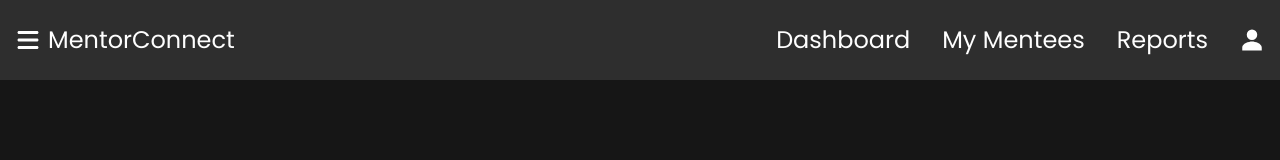
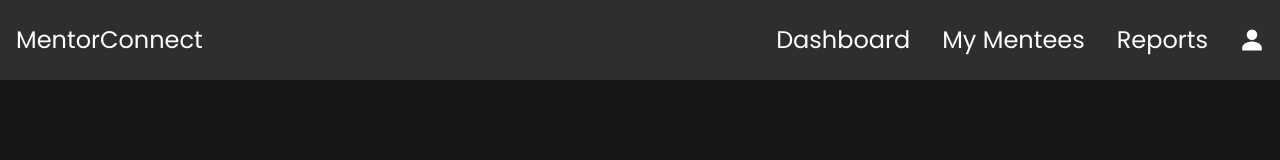
Before and after one commit to moeez506/Mentorship-Portal, a React (Create React App) app in the folder client/: page / in a window 1280 px wide. Shown: the top 160 px of the page. Built offline with nearby package versions, Linux system fonts and the light colour scheme.

Commit message:
Removed Extra Pages

```diff
--- a/client/src/App.jsx
+++ b/client/src/App.jsx
@@ -1,32 +1,32 @@
 import React from "react";
 import { BrowserRouter, Route, Routes } from "react-router-dom";
 import "./App.css";
+import Hero from "./components/Route/Hero/Hero";
 import Navbar from "./components/Layout/Navbar";
-import {
-  LoginPage,
-  ProfilePage,
-  RequestPage,
-  RoadmapPage,
-  SignUpPage,
-  TaskPage,
-  MentorsList,
-  StudentsList,
-  Hero,
-} from "./Routes/Routes";
+import Sidebar from "./components/Layout/Sidebar";
+import Login from "./components/Auth/Login";
+import SignUp from "./components/Auth/SignUp";
+import RoadmapPage from "./components/Roadmap/RoadmapPage";
+import TaskPage from "./components/Roadmap/TaskPage";
+import RequestsPage from "./components/Requests/RequestsPage";
+import Profile from "./components/Profile/Profile";
+import MentorsList from "./components/List/MentorsList";
+import StudentsList from "./components/List/StudentsList";
 
 const App = () => {
   return (
     <>
       <BrowserRouter>
         <Navbar />
+        <Sidebar />
         <Routes>
           <Route path="/" element={<Hero />} />
-          <Route path="/login" element={<LoginPage />} />
-          <Route path="/sign-up" element={<SignUpPage />} />
+          <Route path="/login" element={<Login />} />
+          <Route path="/sign-up" element={<SignUp />} />
           <Route path="/roadmaps" element={<RoadmapPage />} />
-          <Route path="/requests" element={<RequestPage />} />
-          <Route path="/profile" element={<ProfilePage />} />
           <Route path="/task/:id" element={<TaskPage />} />
+          <Route path="/requests" element={<RequestsPage />} />
+          <Route path="/profile" element={<Profile />} />
           <Route path="/mentors" element={<MentorsList />} />
           <Route path="/students" element={<StudentsList />} />
         </Routes>
--- a/client/src/Routes/Routes.jsx
+++ /dev/null
@@ -1,21 +0,0 @@
-import RequestPage from "../components/Requests/RequestsPage";
-import RoadmapPage from "../components/Roadmap/RoadmapPage";
-import TaskPage from "../components/Roadmap/TaskPage";
-import Hero from "../components/Route/Hero/Hero";
-import LoginPage from "../components/Auth/Login";
-import ProfilePage from "../components/Profile/Profile";
-import SignUpPage from "../components/Auth/SignUp";
-import MentorsList from "../components/List/MentorsList";
-import StudentsList from "../components/List/StudentsList";
-
-export {
-  Hero,
-  LoginPage,
-  ProfilePage,
-  RequestPage,
-  RoadmapPage,
-  SignUpPage,
-  TaskPage,
-  MentorsList,
-  StudentsList,
-};
--- a/client/src/components/Layout/Navbar.jsx
+++ b/client/src/components/Layout/Navbar.jsx
@@ -1,18 +1,76 @@
-import React, { useState } from "react";
-import { FaBars } from "react-icons/fa6";
-import { IoClose, IoPersonSharp } from "react-icons/io5";
+// import React, { useState } from "react";
+// import { FaBars } from "react-icons/fa6";
+// import { IoClose, IoPersonSharp } from "react-icons/io5";
+// import { Link, useNavigate } from "react-router-dom";
+// import { useAuth } from "../../context";
+// import Sidebar from "./Sidebar";
+
+// const Navbar = () => {
+//   const navigate = useNavigate();
+//   const [isSidebarOpen, setIsSidebarOpen] = useState(false);
+//   const { isStudentLoggedIn, isMentorLoggedIn } = useAuth();
+
+//   const toggleSidebar = () => {
+//     setIsSidebarOpen(!isSidebarOpen);
+//   };
+
+//   const handleUserIconClick = () => {
+//     if (!isStudentLoggedIn && !isMentorLoggedIn) {
+//       navigate("/sign-up");
+//     } else if (isMentorLoggedIn || isStudentLoggedIn) {
+//       navigate("/dashboard");
+//     }
+//   };
+
+//   return (
+//     <>
+//       <div className="bg-[#2e2e2e] sticky flex justify-between items-center w-full h-20 font-Poppins top-0 left-0 right-0 z-50 px-4">
+//         <div className="text-[#fefefe] text-2xl flex items-center cursor-pointer">
+//           {isSidebarOpen ? (
+//             <IoClose className="mr-2" onClick={toggleSidebar} />
+//           ) : (
+//             <FaBars className="mr-2" onClick={toggleSidebar} />
+//           )}
+//           <Link to="/" className="text-[#fefefe] text-2xl no-underline">
+//             MentorConnect
+//           </Link>
+//         </div>
+//         <div className="flex items-center gap-8">
+//           <Link
+//             to="/dashboard"
+//             className="text-[#fefefe] text-2xl no-underline"
+//           >
+//             Dashboard
+//           </Link>
+//           <Link to="/mentees" className="text-[#fefefe] text-2xl no-underline">
+//             My Mentees
+//           </Link>
+//           <Link to="/reports" className="text-[#fefefe] text-2xl no-underline">
+//             Reports
+//           </Link>
+//           <IoPersonSharp
+//             className="text-[#fefefe] cursor-pointer"
+//             size={24}
+//             onClick={handleUserIconClick}
+//           />
+//         </div>
+//       </div>
+//       <Sidebar isOpen={isSidebarOpen} toggleSidebar={toggleSidebar} />
+//     </>
+//   );
+// };
+
+// export default Navbar;
+
+import React from "react";
 import { Link, useNavigate } from "react-router-dom";
 import { useAuth } from "../../context";
+import { IoPersonSharp } from "react-icons/io5";
 import Sidebar from "./Sidebar";
 
 const Navbar = () => {
   const navigate = useNavigate();
-  const [isSidebarOpen, setIsSidebarOpen] = useState(false);
   const { isStudentLoggedIn, isMentorLoggedIn } = useAuth();
-
-  const toggleSidebar = () => {
-    setIsSidebarOpen(!isSidebarOpen);
-  };
 
   const handleUserIconClick = () => {
     if (!isStudentLoggedIn && !isMentorLoggedIn) {
@@ -25,16 +83,9 @@ const Navbar = () => {
   return (
     <>
       <div className="bg-[#2e2e2e] sticky flex justify-between items-center w-full h-20 font-Poppins top-0 left-0 right-0 z-50 px-4">
-        <div className="text-[#fefefe] text-2xl flex items-center cursor-pointer">
-          {isSidebarOpen ? (
-            <IoClose className="mr-2" onClick={toggleSidebar} />
-          ) : (
-            <FaBars className="mr-2" onClick={toggleSidebar} />
-          )}
-          <Link to="/" className="text-[#fefefe] text-2xl no-underline">
-            MentorConnect
-          </Link>
-        </div>
+        <Link to="/" className="text-[#fefefe] text-2xl no-underline">
+          MentorConnect
+        </Link>
         <div className="flex items-center gap-8">
           <Link
             to="/dashboard"
@@ -55,7 +106,7 @@ const Navbar = () => {
           />
         </div>
       </div>
-      <Sidebar isOpen={isSidebarOpen} toggleSidebar={toggleSidebar} />
+      <Sidebar />
     </>
   );
 };
```
